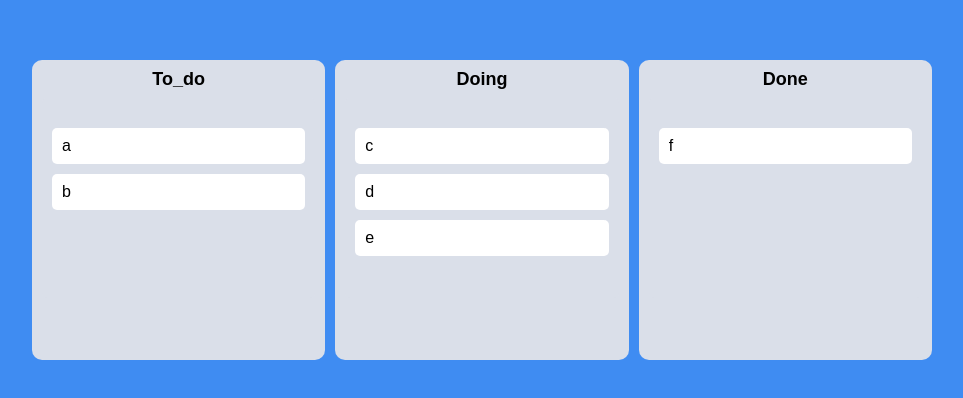
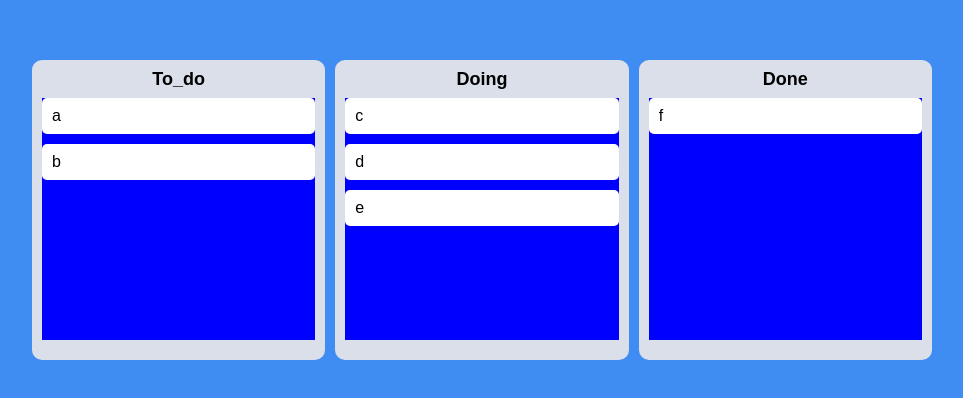
Before and after one commit to kyungchan3007/TRELLO, a React (Create React App) app: page / in a window 1280 px wide. Shown: the part 190-588 px from the top of the page, without its empty margins (158-1121 px from the left). Built offline with nearby package versions, Linux system fonts and the light colour scheme.

Commit message:
boardColor

```diff
--- a/src/App.tsx
+++ b/src/App.tsx
@@ -24,7 +24,7 @@ export default function App() {
       //더이상 배열이 아니기 때문에 배열복사가 불가능하다
       //변화가 일어난 속성에 대해서만 복사한다.
       setTodo((oldToDos) => {
-        const boardCopy = [...oldToDos[source.droppableId]]; //source.droppableId 카드의 index가 변경되기전 === 시작점id
+        const boardCopy = [...oldToDos[source.droppableId]]; //source.droppableId는 카드의 시작점id
         //1. 값의 index 에서 아이템을 지움
         // sourece.index 현재 item의 index!
         boardCopy.splice(source.index, 1);
--- a/src/components/board.tsx
+++ b/src/components/board.tsx
@@ -12,14 +12,19 @@ export default function BoardCard(props: IBoard) {
       <S.Title>{props.boardId}</S.Title>
       <Droppable droppableId={props.boardId}>
         {/* magic은 Droppable 에 주는 provided다 뭐.. 변수이름은 개발자 마음대로 해도상관없다*/}
-        {(magic) => (
-          <S.Board ref={magic.innerRef} {...magic.droppableProps}>
+        {(magic, info) => (
+          <S.Area
+            isDraggingOver={info.isDraggingOver}
+            isDraggingFromThis={Boolean(info.draggingFromThisWith)}
+            ref={magic.innerRef}
+            {...magic.droppableProps}
+          >
             {/*Droppable 영역에서 드래그 하는박스(영역)*/}
             {props.toDos.map((el, i) => (
               <DraggablleCard key={el} toDos={el} index={i} />
             ))}
             {magic.placeholder}
-          </S.Board>
+          </S.Area>
         )}
       </Droppable>
     </S.BoardWrapper>
--- a/src/styleComponent/app.styled.tsx
+++ b/src/styleComponent/app.styled.tsx
@@ -1,5 +1,5 @@
 import styled from "styled-components";
-
+import { IAreaProps } from "../types/draggableTyps";
 export const Wrapper = styled.div`
   display: flex;
   max-width: 900px;
@@ -17,6 +17,8 @@ export const BoardWrapper = styled.div`
   background-color: ${(props) => props.theme.boardColor};
   border-radius: 10px;
   min-height: 300px;
+  display: flex;
+  flex-direction: column;
 `;
 
 export const Title = styled.h2`
@@ -36,6 +38,20 @@ export const Boards = styled.div`
   grid-template-columns: repeat(3, 1fr);
 `;
 
+// isDraggingOver => 변경될 카드선택 여부
+// isDraggingFromThis => 카드각 박스권에서 떠날때
+export const Area = styled.div<IAreaProps>`
+  background-color: ${(props) =>
+    props.isDraggingOver ? "pink" : props.isDraggingFromThis ? "red" : "blue"};
+  flex-grow: 1;
+  transition: background-color 0.3s ease-in-out;
+`;
+
+// export const Area = styled.div`
+//   background-color: blue;
+//   flex-grow: 1;
+// `;
+
 export const Board = styled.div`
   padding: 20px 10px;
   padding-top: 30px;
--- a/src/types/draggableTyps.tsx
+++ b/src/types/draggableTyps.tsx
@@ -12,3 +12,8 @@ export interface IBoard {
 export interface IToDoState {
   [key: string]: string[];
 }
+
+export interface IAreaProps {
+  isDraggingFromThis: boolean;
+  isDraggingOver: boolean;
+}
```
